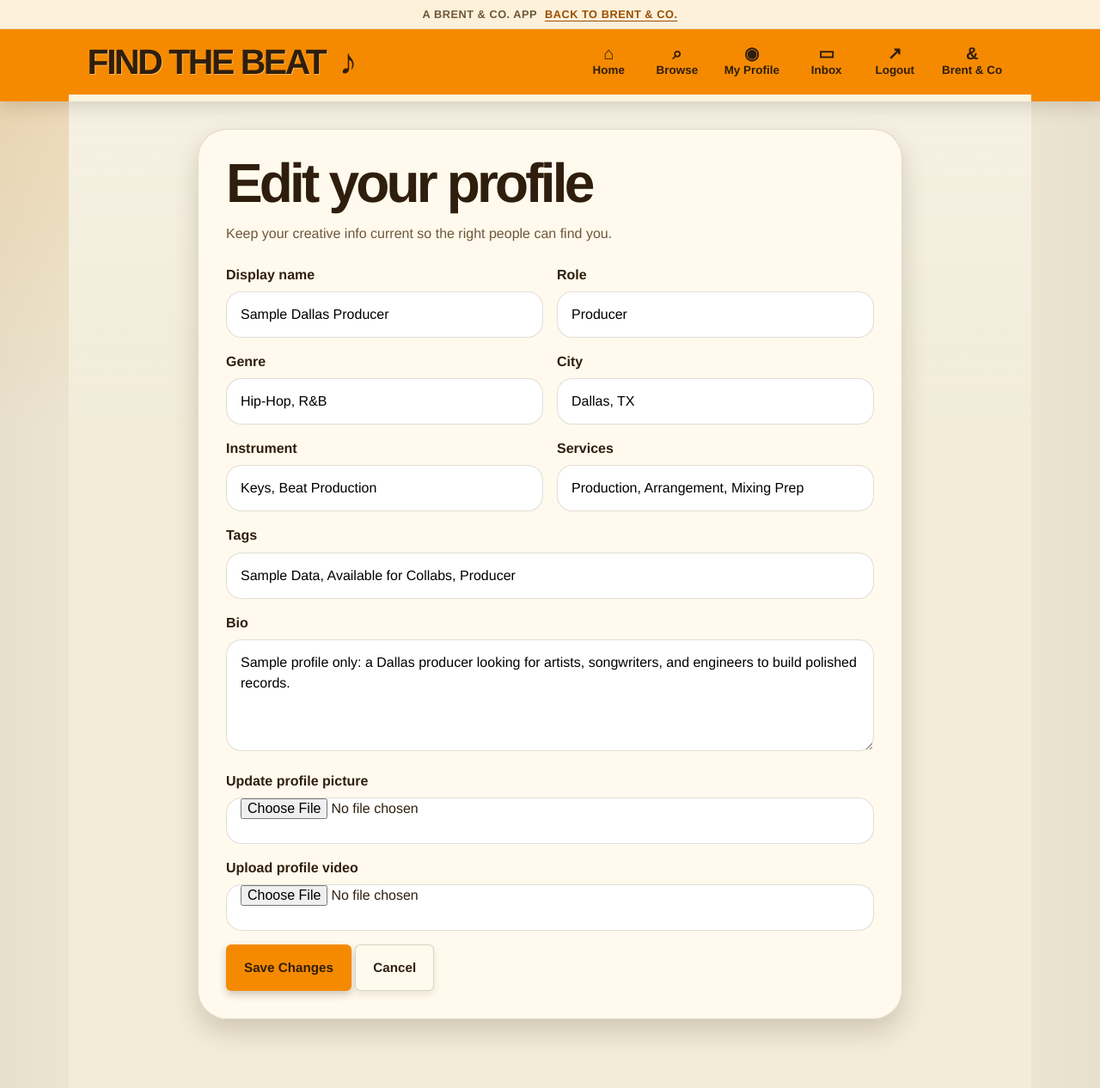
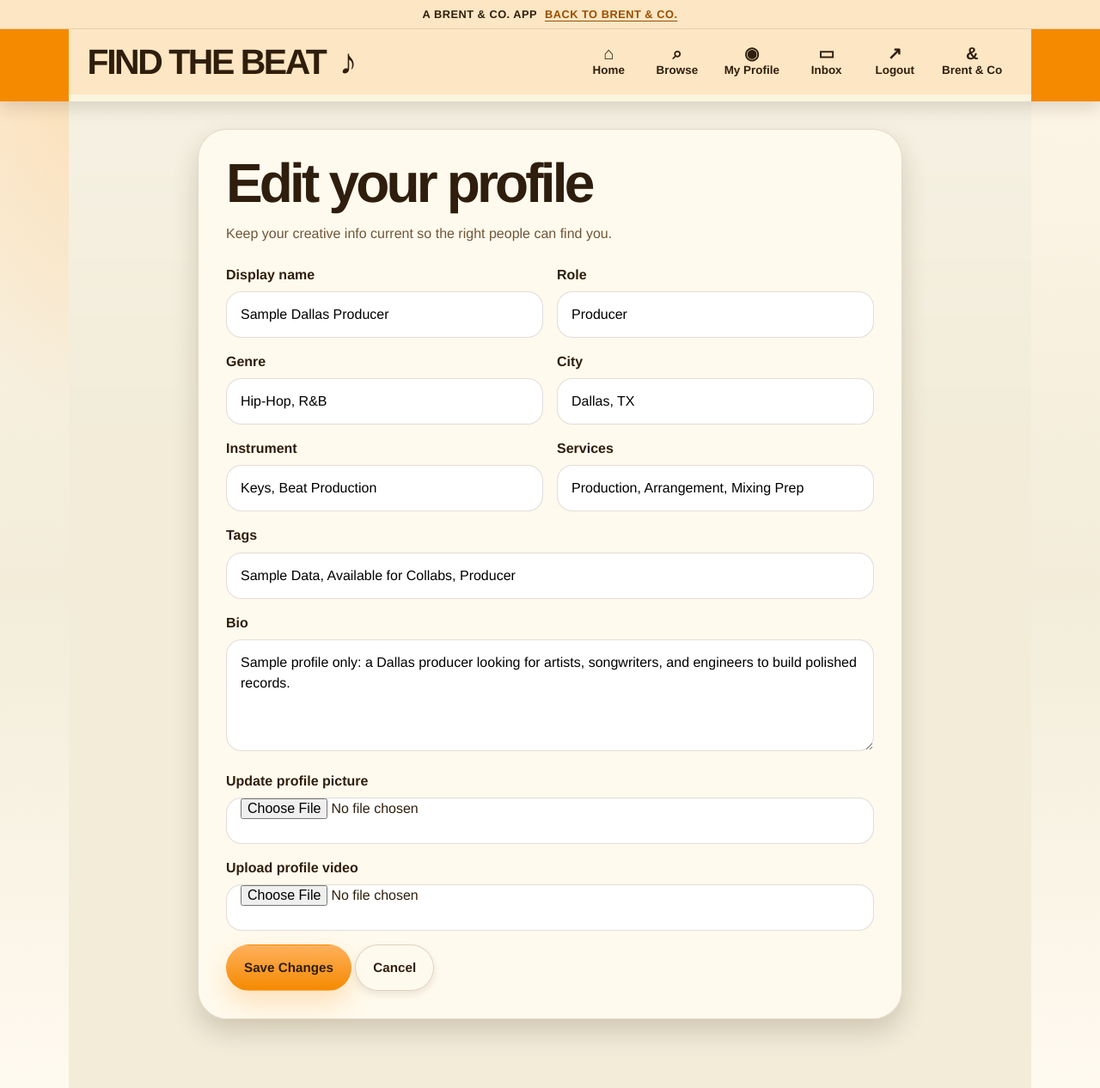
Before and after one commit to shayreneabee/find-the-beat, a Flask app: page /profile/edit in a window 1280 px wide. Shown: the whole page at 86% size. Run offline with Flask 3, Linux system fonts and the light colour scheme; the visitor is signed in with stand-in values (Sample User, id 1); data comes from the database, SQL or seed files in the repository.

Commit message:
Add Brent ecosystem visual system

```diff
--- a/templates/base.html
+++ b/templates/base.html
@@ -487,6 +487,114 @@
         justify-content: flex-end;
       }
     }
+
+    /* Brent & Co ecosystem visual system */
+    :root {
+      --bc-radius: 28px;
+      --bc-radius-sm: 18px;
+      --bc-card: rgba(255, 250, 238, 0.88);
+      --bc-shadow: 0 22px 60px rgba(55, 31, 7, 0.14);
+      --bc-lift: 0 14px 34px rgba(55, 31, 7, 0.10);
+      --bc-ease: 180ms ease;
+    }
+
+    body {
+      background:
+        radial-gradient(circle at 16% 4%, rgba(245, 138, 0, 0.26), transparent 28rem),
+        linear-gradient(180deg, #fff6e8 0%, #f2ecd9 54%, #fffaf0 100%);
+    }
+
+    .topbar-wrap {
+      backdrop-filter: blur(22px);
+    }
+
+    .ecosystem-strip,
+    .topbar {
+      background: rgba(255, 250, 238, 0.82);
+      color: var(--text);
+    }
+
+    .nav-pill,
+    .button,
+    .flash,
+    .page-card,
+    .app-panel,
+    .list-card,
+    .image-tile {
+      transition: transform var(--bc-ease), box-shadow var(--bc-ease), background var(--bc-ease);
+    }
+
+    .page-card,
+    .app-panel,
+    .list-card,
+    .image-tile {
+      border: 1px solid rgba(255, 255, 255, 0.74);
+      border-radius: var(--bc-radius);
+      background: var(--bc-card);
+      box-shadow: var(--bc-lift);
+    }
+
+    .list-card:hover,
+    .image-tile:hover,
+    .app-panel:hover,
+    .page-card:hover {
+      transform: translateY(-3px);
+      box-shadow: var(--bc-shadow);
+    }
+
+    .button {
+      border-radius: 999px;
+    }
+
+    .button.primary {
+      background: linear-gradient(180deg, #ffb05c, #f58a00);
+      box-shadow: 0 14px 30px rgba(245, 138, 0, 0.22);
+    }
+
+    .section-band {
+      border-radius: var(--bc-radius);
+      background: linear-gradient(135deg, rgba(245, 138, 0, 0.95), rgba(255, 206, 132, 0.9));
+      box-shadow: var(--bc-lift);
+      letter-spacing: 0;
+    }
+
+    .flagship-hero,
+    .artist-hero,
+    .browse-intro,
+    .upload-hero {
+      position: relative;
+      isolation: isolate;
+      overflow: hidden;
+    }
+
+    .flagship-hero::after,
+    .artist-hero::after,
+    .browse-intro::after,
+    .upload-hero::after {
+      content: "";
+      position: absolute;
+      right: 1.1rem;
+      bottom: 1rem;
+      width: min(14rem, 42vw);
+      aspect-ratio: 0.72;
+      z-index: -1;
+      border-radius: 2rem;
+      background:
+        linear-gradient(180deg, rgba(255, 250, 238, 0.96), rgba(255, 215, 165, 0.76)),
+        radial-gradient(circle at 40% 20%, rgba(245, 138, 0, 0.26), transparent 8rem);
+      box-shadow: 0 24px 60px rgba(55, 31, 7, 0.16);
+      transform: rotate(5deg);
+    }
+
+    @media (prefers-reduced-motion: reduce) {
+      *,
+      *::before,
+      *::after {
+        scroll-behavior: auto !important;
+        transition-duration: 0.01ms !important;
+        animation-duration: 0.01ms !important;
+      }
+    }
   </style>
 
   {% block head %}{% endblock %}
```
